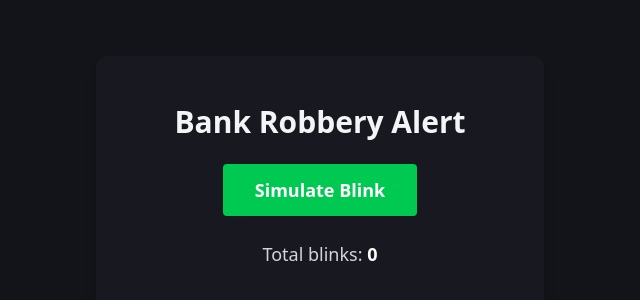
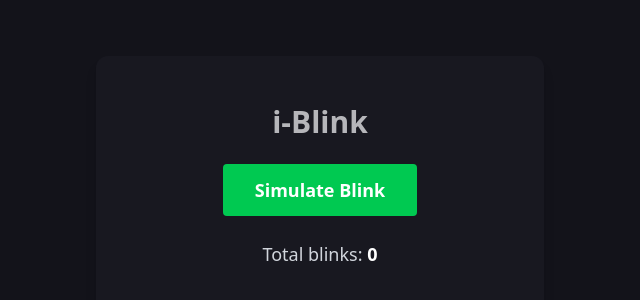
Before and after one commit to S-Roomi/iBlink, a React (Vite) app in the folder my-app/: page / in a window 1280 px wide. Shown: the part 206-506 px from the top of the page, without its empty margins (320-960 px from the left). Built offline with nearby package versions, Linux system fonts and the light colour scheme.

Commit message:
Created blinking feature and added it to i-Blink title. Also changed the name of the app to i-Blink

```diff
--- a/my-app/index.html
+++ b/my-app/index.html
@@ -4,7 +4,7 @@
     <meta charset="UTF-8" />
     <link rel="icon" type="image/svg+xml" href="/favicon.svg" />
     <meta name="viewport" content="width=device-width, initial-scale=1.0" />
-    <title>my-app</title>
+    <title>i-Blink</title>
   </head>
   <body>
     <div id="root"></div>
--- a/my-app/package.json
+++ b/my-app/package.json
@@ -29,6 +29,6 @@
     "tailwindcss": "^4.2.2",
     "typescript": "~5.9.3",
     "typescript-eslint": "^8.57.0",
-    "vite": "^8.0.1"
+    "vite": "^8.0.3"
   }
 }
--- a/my-app/src/App.css
+++ b/my-app/src/App.css
@@ -182,3 +182,27 @@
     border-right-color: var(--border);
   }
 }
+
+.blinking {
+  animation: blinking 1.5s ease-in-out infinite;
+}
+@keyframes blinking {
+  0% {
+    opacity: 0.2;
+  }
+  20% {
+    opacity: 0.4;
+  }
+  40% {
+    opacity: 0.55;
+  }
+  60% {
+    opacity: 0.7;
+  }
+  80% {
+    opacity: 0.85;
+  }
+  100% {
+    opacity: 1;
+  }
+}
--- a/my-app/src/BlinkDetector.tsx
+++ b/my-app/src/BlinkDetector.tsx
@@ -1,4 +1,5 @@
 import { useState } from "react";
+import "./App.css";
 
 const BLINK_THRESHOLD = 10;
 
@@ -18,7 +19,7 @@ export default function BlinkDetector() {
   return (
     <div className="flex items-center justify-center min-h-screen bg-[#13131a]">
       <div className="bg-[#181820] rounded-xl shadow-lg px-10 py-12 flex flex-col items-center w-full max-w-md">
-        <h1 className="text-3xl font-bold mb-6 text-gray-100 text-center">Bank Robbery Alert</h1>
+        <h1 className="blinking text-3xl font-bold mb-6 text-gray-100 text-center">i-Blink</h1>
         <button
           className="mb-6 px-8 py-3 bg-green-500 hover:bg-green-600 text-white text-lg font-semibold rounded transition"
           onClick={handleBlink}
@@ -29,8 +30,13 @@ export default function BlinkDetector() {
           Total blinks: <span className="font-bold text-white">{blinks.length}</span>
         </div>
         {alert && (
-          <div className="p-4 bg-red-600 text-white rounded font-semibold text-center w-full shadow-md">
-            Alert! Abnormal blink pattern detected!
+          <div>
+            <div className="p-4 bg-red-600 text-white rounded font-semibold text-center w-full shadow-md">
+              Alert! Abnormal blink pattern detected!
+            </div>
+            <div className="p-5 ">
+              Reset counter
+            </div>
           </div>
         )}
       </div>
```
Also changed, not shown: my-app/src/index.css (line endings or trailing spaces), 1 other file (tests, documents, lock files or other folders).
